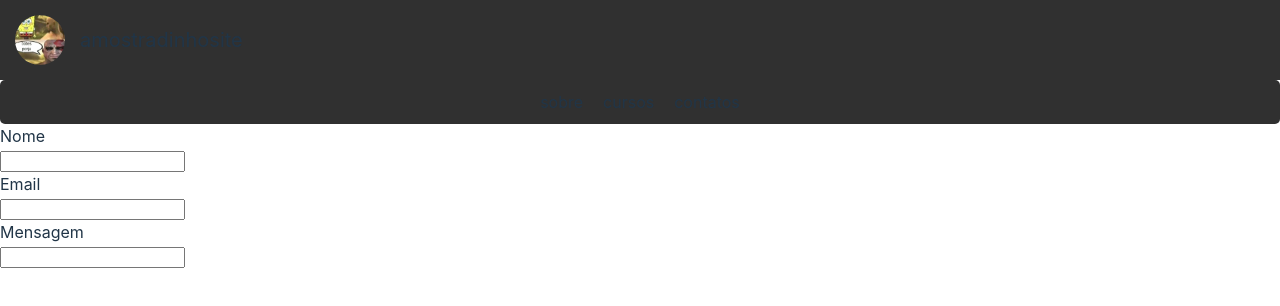
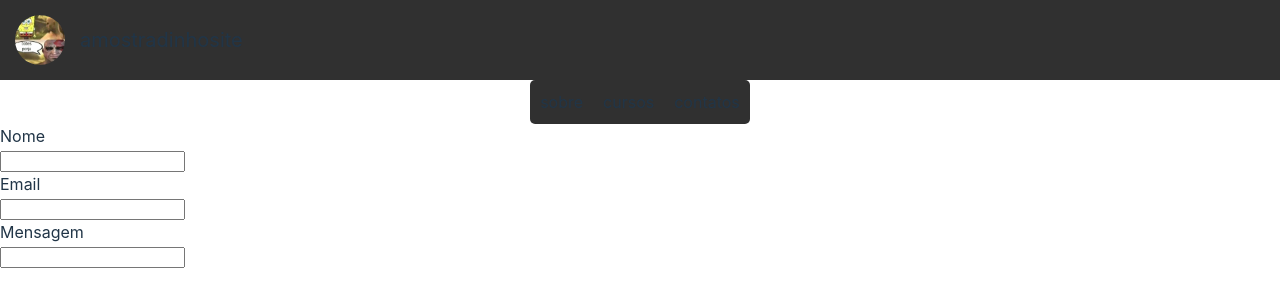
Before and after one commit to dablioz/amostradinhosite, a React (Vite) app: page / in a window 1280 px wide. Shown: the top 306 px of the page. Built offline with nearby package versions, Linux system fonts and the light colour scheme.

Commit message:
Update App.css

```diff
--- a/src/App.css
+++ b/src/App.css
@@ -21,8 +21,6 @@ header img {
 }
 
 #menu-container {
-    background-color: #303030;
-    border-radius: 5px;
     width: 100vw;
     padding: 0;
     display: flex;
@@ -30,6 +28,8 @@ header img {
 }
 
 #menu {
+    background-color: #303030;
+    border-radius: 5px;
     padding: 0;
     display: flex;
     flex-direction: row;
```
